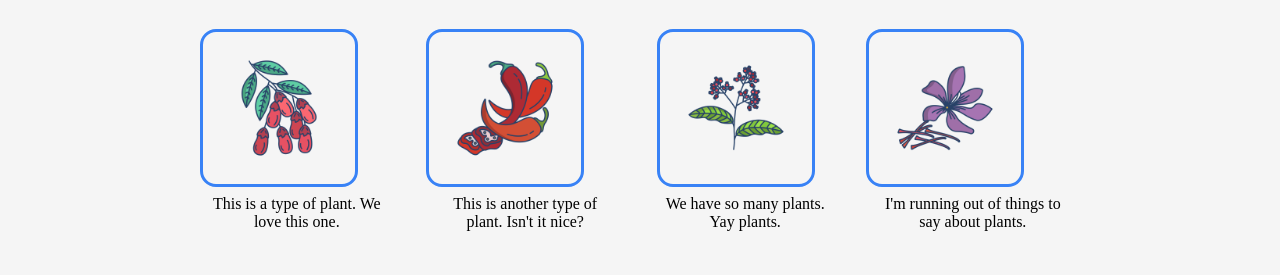
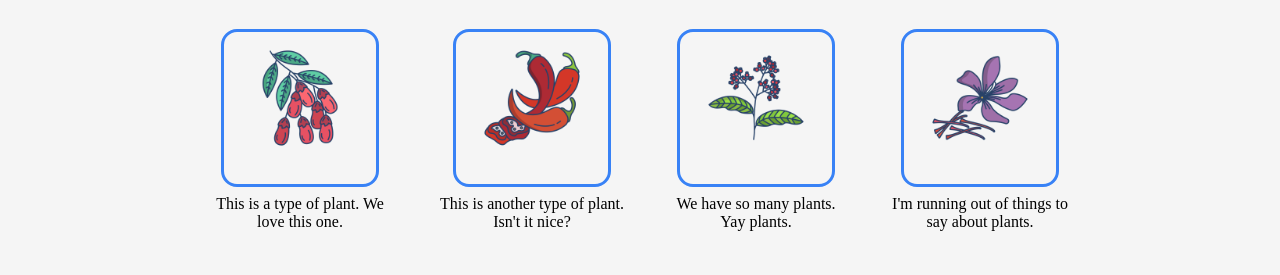
Before and after one commit to Mckiev/odin-landing-page, a plain HTML site: page index.html in a window 1280 px wide. Shown: the part 677-952 px from the top of the page. Drawn offline with Linux system fonts and the light colour scheme.

Commit message:
Alignment hotfix
Pushed the wrong file, now pushing the correct one

```diff
--- a/styles.css
+++ b/styles.css
@@ -180,6 +180,7 @@ div.content {
     background-color: whitesmoke;
     padding-bottom: 64px;
     text-align: center;
+    align-items: center;
   }
 
 .title {
@@ -190,6 +191,14 @@ div.content {
     margin-top: 32px;
 }
 
+.info {
+    display: flex;
+    flex-direction: column;
+    max-width: 200px;
+    align-items: center;
+    justify-content: center;
+}
+
 div.frame {
     border:#3882F6 3px solid;
     border-radius: 16px;
@@ -198,7 +207,6 @@ div.frame {
     height: 120px;
     display: flex;
     justify-content: center;
-    align-items: center;
 }
 
 img.flower {
@@ -217,11 +225,5 @@ div.text {
 
 /* * {
     border: 1px solid red;
-} */ */
-
-.info {
-    display: flex;
-    flex-direction: column;
-    max-width: 200px;
-    align-items: center;
-}
+} */
+ */
```
